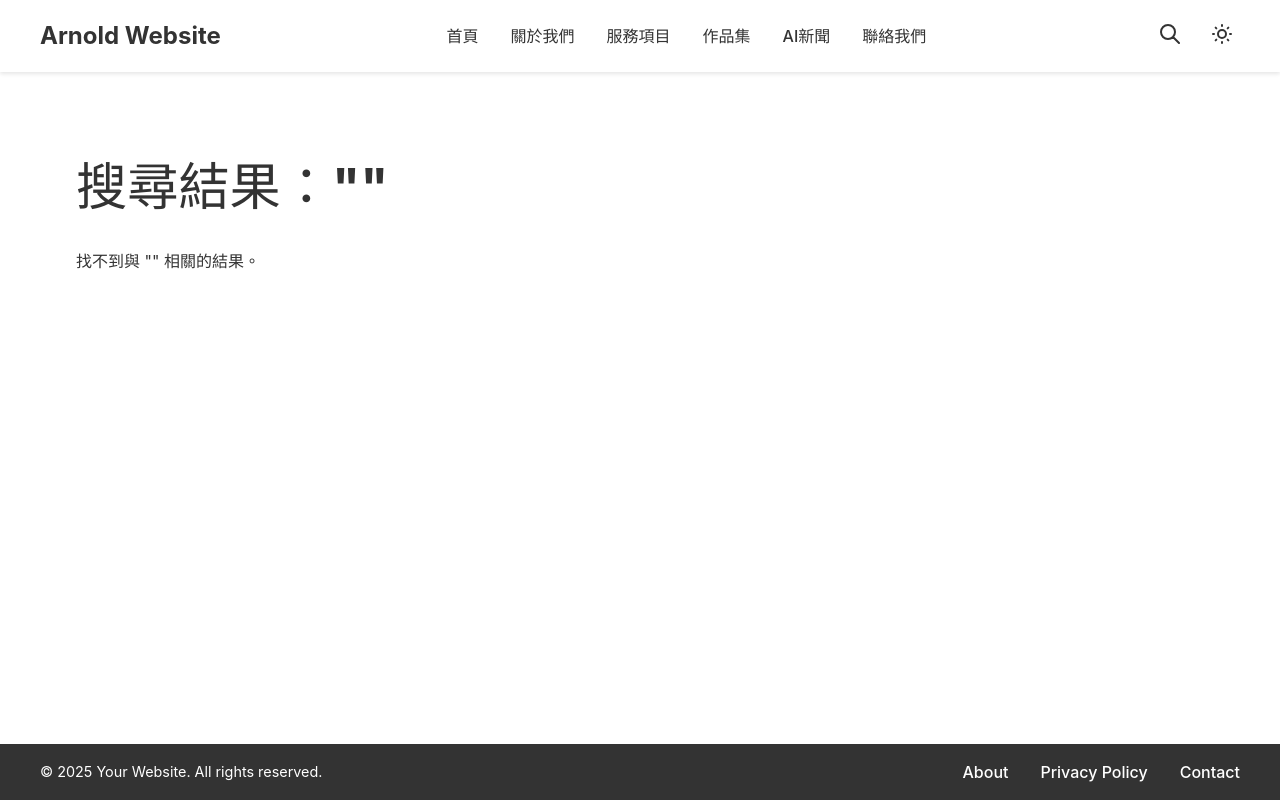
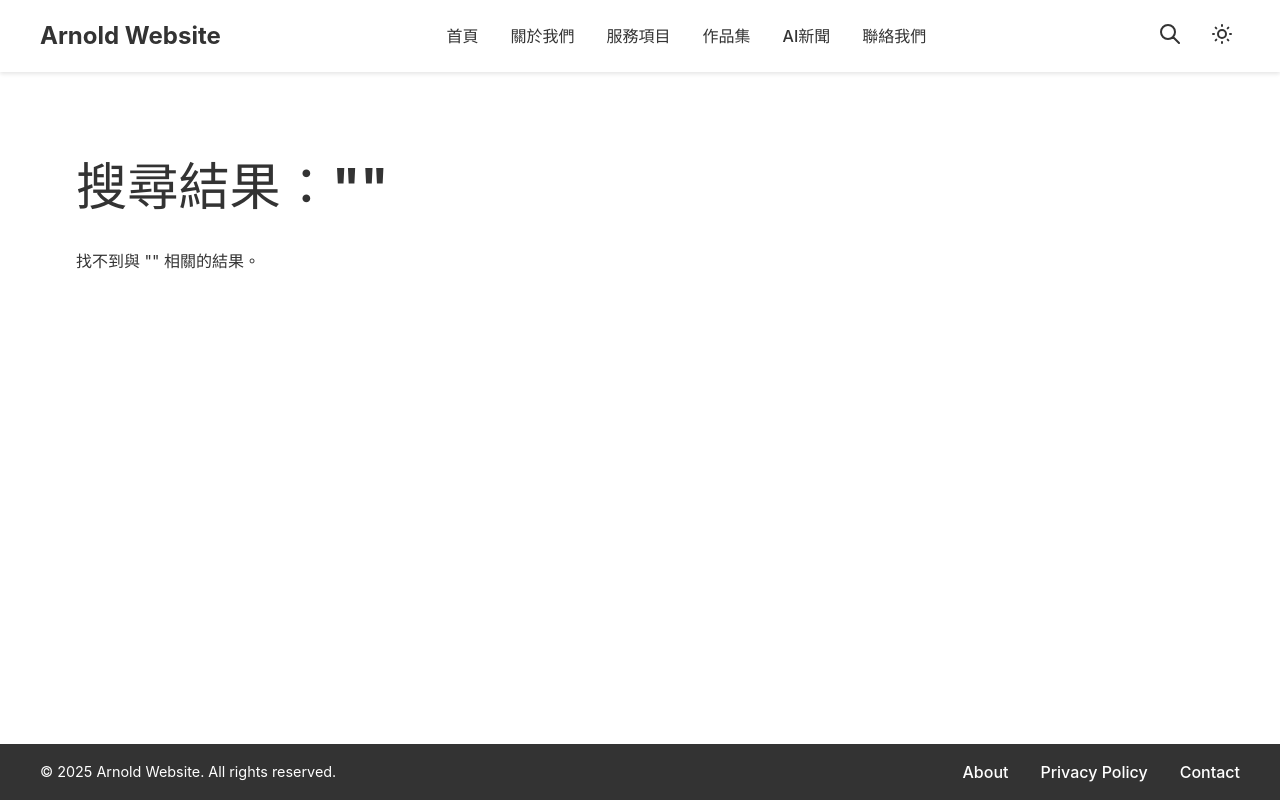
Before and after one commit to ArnoldChiou/arnold_website, a React (Vite) app: page /search in a window 1280 px wide. Built offline with nearby package versions, Linux system fonts and the light colour scheme.

Commit message:
移除不必要的 styled-components，改用 CSS 檔案來樣式化 Footer 組件

```diff
--- a/package.json
+++ b/package.json
@@ -10,12 +10,10 @@
     "preview": "vite preview"
   },
   "dependencies": {
-    "@types/styled-components": "^5.1.34",
     "react": "^19.0.0",
     "react-dom": "^19.0.0",
     "react-icons": "^5.5.0",
-    "react-router-dom": "^7.5.0",
-    "styled-components": "^6.1.17"
+    "react-router-dom": "^7.5.0"
   },
   "devDependencies": {
     "@eslint/js": "^9.22.0",
--- a/src/components/Footer.tsx
+++ b/src/components/Footer.tsx
@@ -1,59 +1,19 @@
 import React from 'react';
 import { Link } from 'react-router-dom';
-import styled from 'styled-components';
-
-const FooterContainer = styled.footer`
-  background-color: #333;
-  color: white;
-  padding: 1rem 0; /* 稍微減少 padding */
-  position: fixed; /* 固定定位 */
-  bottom: 0; /* 貼齊底部 */
-  left: 0; /* 貼齊左側 */
-  width: 100%; /* 寬度 100% */
-  z-index: 1000; /* 確保在其他內容之上 */
-`;
-
-const FooterContent = styled.div`
-  max-width: 1200px;
-  margin: 0 auto;
-  padding: 0 1rem;
-  display: flex;
-  justify-content: space-between;
-  align-items: center;
-`;
-
-const FooterLinks = styled.div`
-  display: flex;
-  gap: 2rem;
-`;
-
-const FooterLink = styled(Link)`
-  color: white;
-  text-decoration: none;
-  transition: color 0.3s ease;
-
-  &:hover {
-    color: #61dafb;
-  }
-`;
-
-const Copyright = styled.p`
-  margin: 0;
-  font-size: 0.9rem;
-`;
+import '../styles/components/Footer.css'; // Correct the import path
 
 const Footer: React.FC = () => {
   return (
-    <FooterContainer>
-      <FooterContent>
-        <Copyright>© {new Date().getFullYear()} Your Website. All rights reserved.</Copyright>
-        <FooterLinks>
-          <FooterLink to="/about">About</FooterLink>
-          <FooterLink to="/privacy">Privacy Policy</FooterLink>
-          <FooterLink to="/contact">Contact</FooterLink>
-        </FooterLinks>
-      </FooterContent>
-    </FooterContainer>
+    <footer className="footer-container"> {/* Use className */}
+      <div className="footer-content"> {/* Use className */}
+        <p className="footer-copyright">© {new Date().getFullYear()} Arnold Website. All rights reserved.</p> {/* Use className */}
+        <div className="footer-links"> {/* Use className */}
+          <Link to="/about" className="footer-link">About</Link> {/* Use className */}
+          <Link to="/privacy" className="footer-link">Privacy Policy</Link> {/* Use className */}
+          <Link to="/contact" className="footer-link">Contact</Link> {/* Use className */}
+        </div>
+      </div>
+    </footer>
   );
 };
 
--- /dev/null
+++ b/src/styles/components/Footer.css
@@ -0,0 +1,41 @@
+/* src/styles/components/Footer.css */
+
+.footer-container {
+  background-color: #333;
+  color: white;
+  padding: 1rem 0; /* 稍微減少 padding */
+  position: fixed; /* 固定定位 */
+  bottom: 0; /* 貼齊底部 */
+  left: 0; /* 貼齊左側 */
+  width: 100%; /* 寬度 100% */
+  z-index: 1000; /* 確保在其他內容之上 */
+}
+
+.footer-content {
+  max-width: 1200px;
+  margin: 0 auto;
+  padding: 0 1rem;
+  display: flex;
+  justify-content: space-between;
+  align-items: center;
+}
+
+.footer-links {
+  display: flex;
+  gap: 2rem;
+}
+
+.footer-link {
+  color: white;
+  text-decoration: none;
+  transition: color 0.3s ease;
+}
+
+.footer-link:hover {
+  color: #61dafb;
+}
+
+.footer-copyright {
+  margin: 0;
+  font-size: 0.9rem;
+}
```
Also changed, not shown: 1 other file (tests, documents, lock files or other folders).
